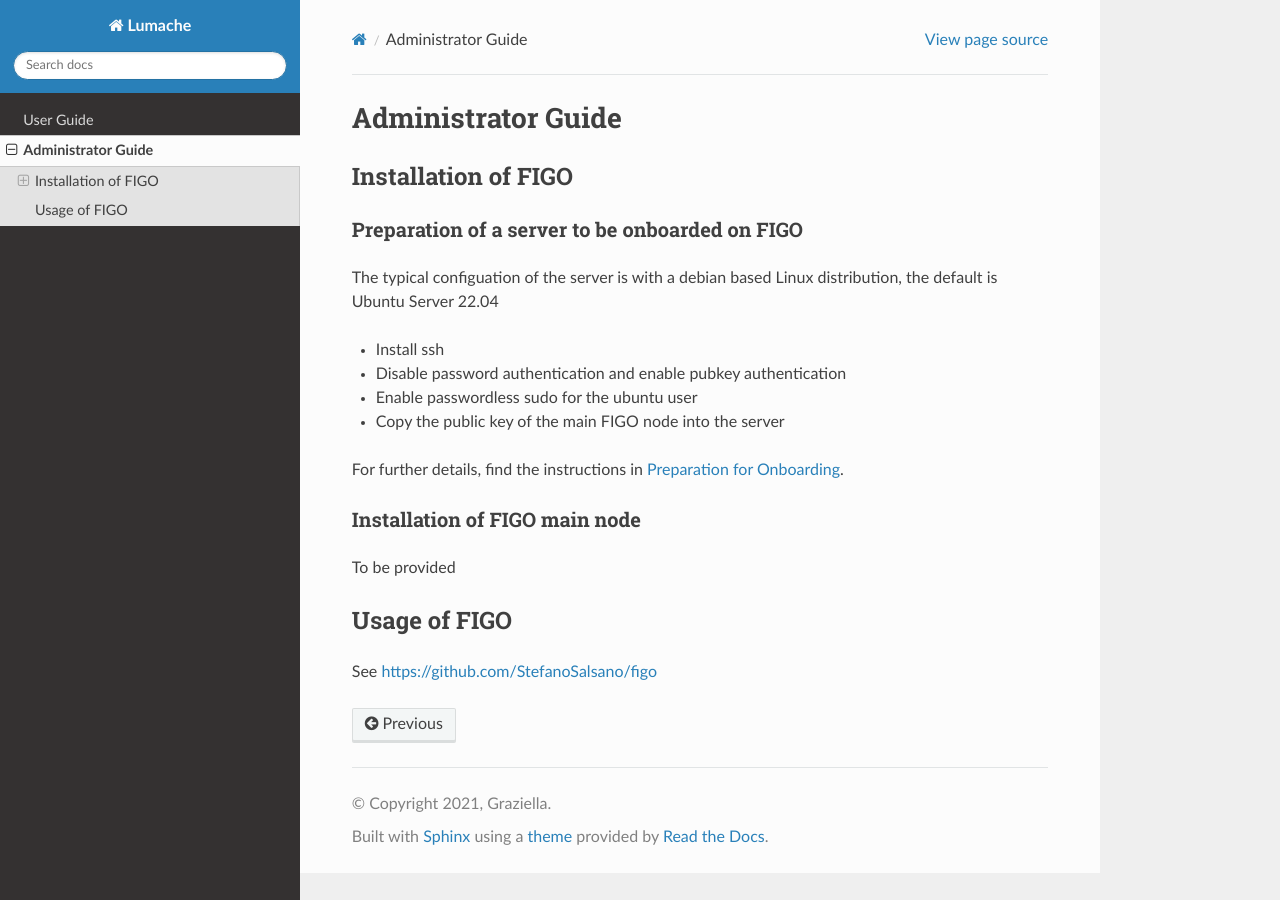
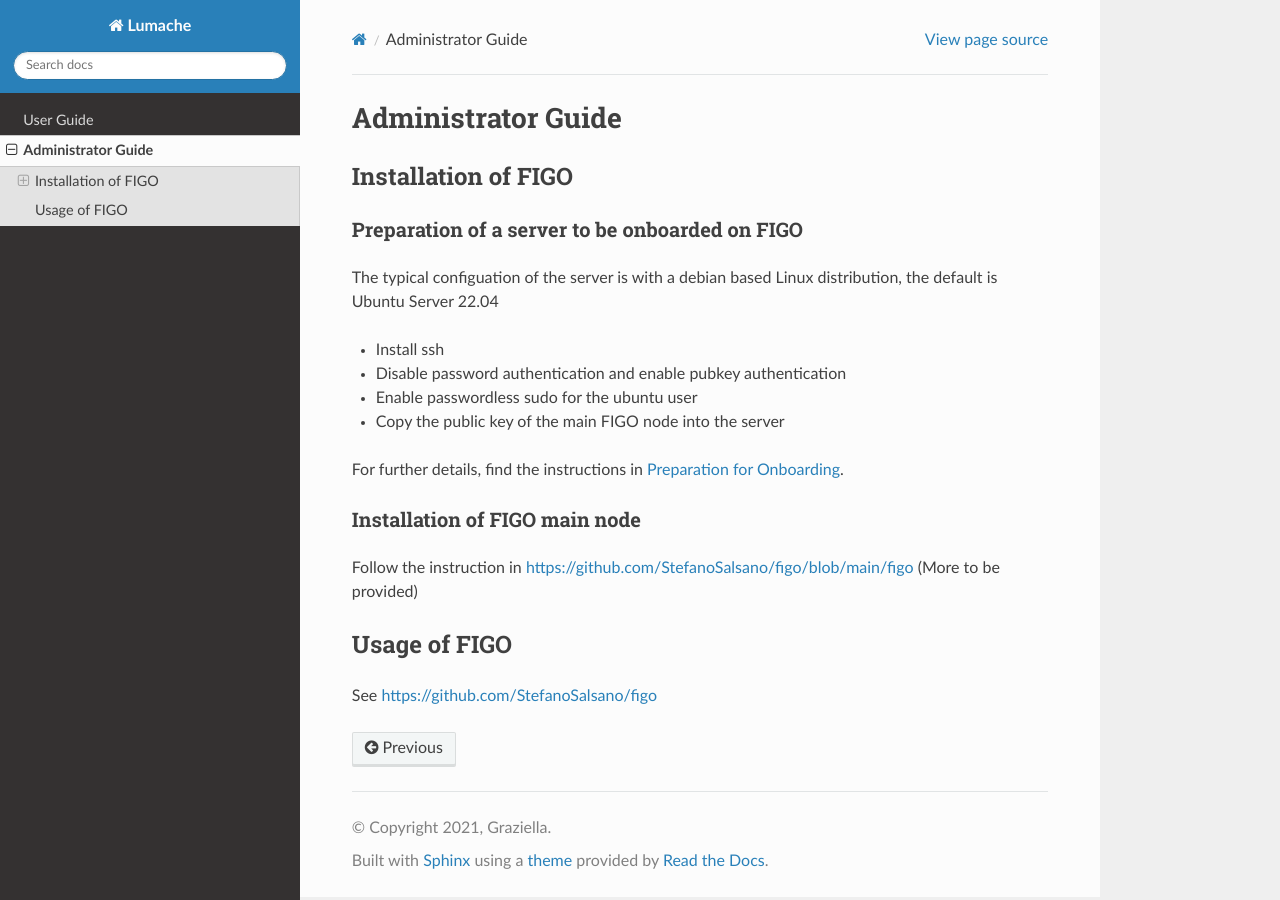
Before and after one commit to netgroup/figo-testbed, a Sphinx documentation site: the page built from docs/source/AdminGuide.rst, in a window 1280 px wide. Built offline with Sphinx 7.4.7 and the Read the Docs theme 3.1.0, drawn with Linux system fonts in a browser that asks for light colours.

Commit message:
Update AdminGuide.rst

```diff
--- a/docs/source/AdminGuide.rst
+++ b/docs/source/AdminGuide.rst
@@ -21,7 +21,8 @@ For further details, find the instructions in :doc:`preparation_for_onboarding`.
 Installation of FIGO main node
 ^^^^^^^^^^^^^^^^^^^^^^^^^^^^^^^^^^^^^^^^^^^^^^^^^^^^^
 
-To be provided
+Follow the instruction in https://github.com/StefanoSalsano/figo/blob/main/figo
+(More to be provided)
 
 .. _usage:
 
```
